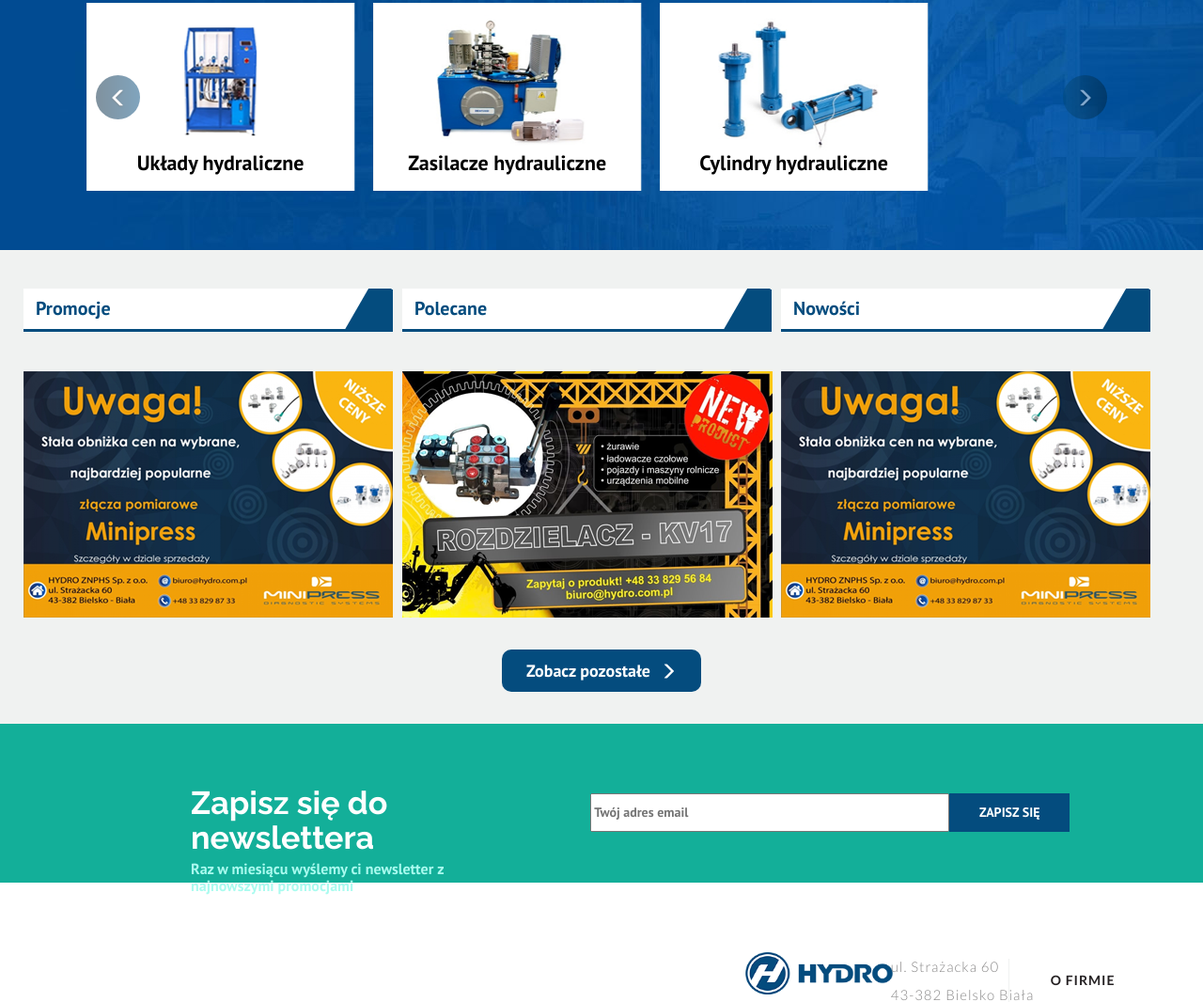
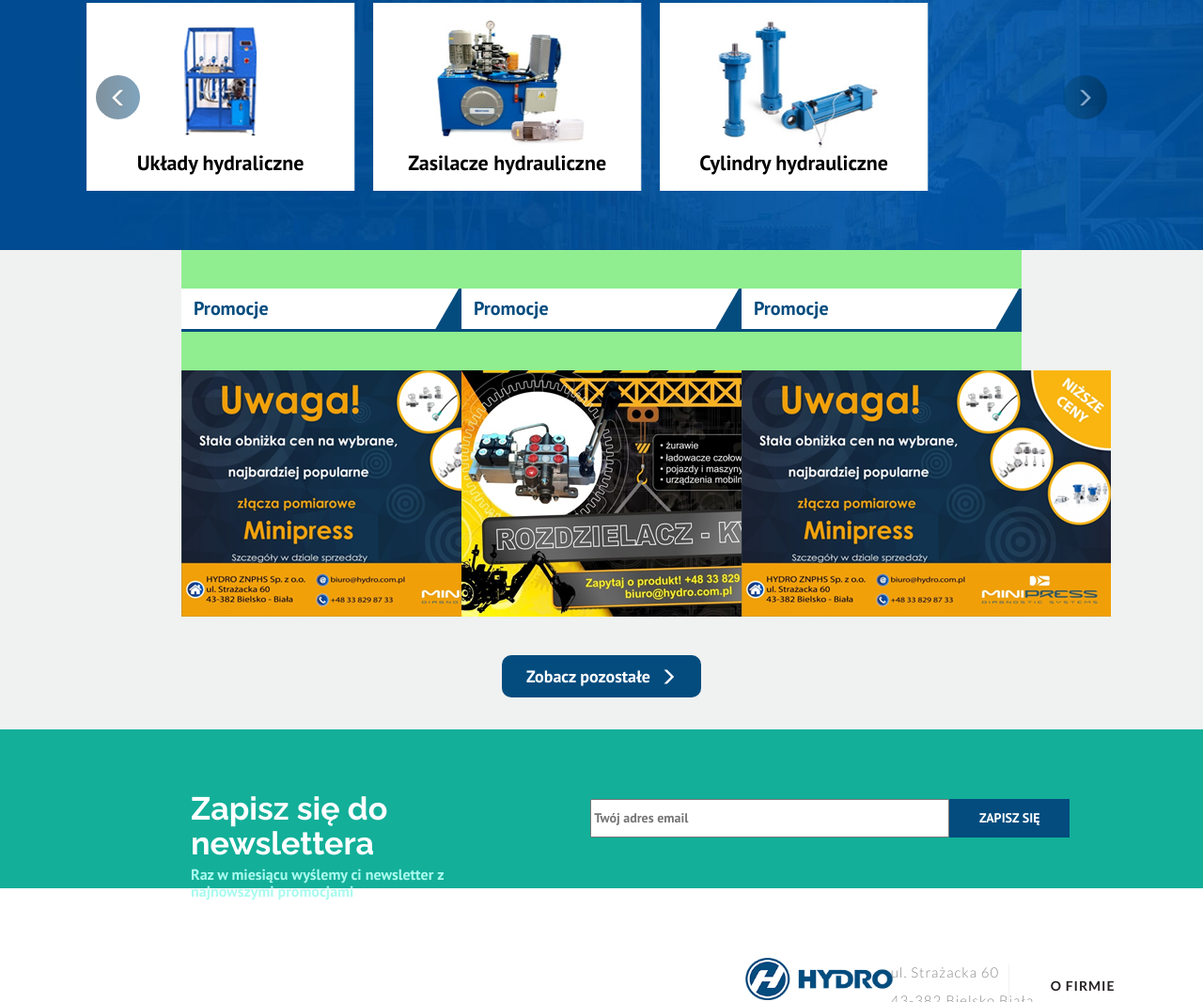
Before and after one commit to jaruto7/hydro, a website: page index.html in a window 1280 px wide. Shown: the part 1875-2941 px from the top of the page at 94% size. Drawn offline with nearby package versions, Linux system fonts and the light colour scheme; a web font is replaced by a local one.

Commit message:
Center list elements in offer section pt2 - in progress

```diff
--- a/index.html
+++ b/index.html
@@ -102,7 +102,8 @@
   <!-- HERO SECTION -->
 
   <div class="hero">
-    <h1 class="hero__title">Największy<br> <span class="hero__span--bold">dostawca hydrauliki<br> siłowej</span> w Polsce</h1>
+    <h1 class="hero__title">Największy<br> <span class="hero__span--bold">dostawca hydrauliki<br> siłowej</span> w
+      Polsce</h1>
     <p class="hero__button--title">
       <a href="#" class="button hero__button">Sprawdź naszą ofertę<span class="hero__arrow-icon glyphicon glyphicon-menu-right"></span></a>
     </p>
@@ -240,23 +241,38 @@
   <div class="offer container">
 
     <ul class="offer-info__list row">
-      <li class="offer-info__item col-md-4 col-sm-4 col-xs-4">
-        <a href="#" class="offer__link"><span class="offer-info--bar">Promocje</span></a></li>
-      <li class="offer-info__item col-md-4 col-sm-4 col-xs-4">
-        <a href="#" class="offer__link"><span class="offer-info--bar">Polecane</span></a></li>
-      <li class="offer-info__item col-md-4 col-sm-4 col-xs-4">
-        <a href="#" class="offer__link"><span class="offer-info--bar">Nowości</span></a></li>
+      <li class="offer-info--space col-md-6 col-xs-12 col-lg-4">
+        <div class="offer-info__item--wrapper">
+          <a href="#" class="offer-info__link"><span class="offer-info--bar">Promocje</span></a>
+        </div>
+      </li>
+      <li class="offer-info--space col-md-6 col-xs-12 col-lg-4">
+        <div class="offer-info__item--wrapper">
+          <a href="#" class="offer-info__link"><span class="offer-info--bar">Promocje</span></a>
+        </div>
+      </li>
+      <li class="offer-info--space col-md-6 col-xs-12 col-lg-4">
+        <div class="offer-info__item--wrapper">
+          <a href="#" class="offer-info__link"><span class="offer-info--bar">Promocje</span></a>
+        </div>
+      </li>
     </ul>
 
-    <ul class="offer-second-info__list row">
-      <li class="offer-second-info__item col-md-4 col-sm-4 col-xs-4">
-        <a href="#" class="second-info__link"><img src="images/layer_50.png" alt="Oferta promocyjna" class="second-info__image"></a>
+    <ul class=" offer-second-info__list row">
+      <li class="offer-second-info--space col-md-6 col-xs-12 col-lg-4">
+        <div class="offer-second-info__item--wrapper">
+          <a href="#" class="offer-second-info__link"><img src="images/layer_50.png" alt="Oferta promocyjna" class="offer-second-info__image"></a>
+        </div>
       </li>
-      <li class="offer-second-info__item col-md-4 col-sm-4 col-xs-4">
-        <a href="#" class="second-info__link"><img src="images/layer_51.png" alt="Oferta promocyjna" class="second-info__image"></a>
+      <li class="offer-second-info--space col-md-6 col-xs-12 col-lg-4">
+        <div class="offer-second-info__item--wrapper">
+          <a href="#" class="offer-second-info__link"><img src="images/layer_51.png" alt="Oferta promocyjna" class="offer-second-info__image"></a>
+        </div>
       </li>
-      <li class="offer-second-info__item col-md-4 col-sm-4 col-xs-4">
-        <a href="#" class="second-info__link"><img src="images/layer_50.png" alt="Oferta promocyjna" class="second-info__image"></a>
+      <li class="offer-second-info--space col-md-6 col-xs-12 col-lg-4">
+        <div class="offer-second-info__item--wrapper">
+          <a href="#" class="offer-second-info__link"><img src="images/layer_50.png" alt="Oferta promocyjna" class="offer-second-info__image"></a>
+        </div>
       </li>
     </ul>
 
@@ -402,7 +418,8 @@
         </ul>
 
         <ul class="footer-header__list">
-              <li class="footer-maker__item navbar-right"><a href="#" class="footer-maker__link">Projekt i wykonanie: ITCENTER</a></li>
+          <li class="footer-maker__item navbar-right">
+            <a href="#" class="footer-maker__link">Projekt i wykonanie: ITCENTER</a></li>
         </ul>
 
       </nav><!-- /.navigation-collapse -->
--- a/sass/_offer.scss
+++ b/sass/_offer.scss
@@ -2,30 +2,32 @@
   background-color: #f0f2f1;
   font-family: "PT Sans", sans-serif;
   font-size: 20px;
+  width: 100%;
 }
 
 .offer-info__list, .offer-second-info__list {
   list-style: none;
-  margin: 0 auto;
-  // width: 78%;
-  padding: 0;
-  left: 0;
-  right: 0;
+  padding: 0 8.9em;
+  // padding: 0;
+  margin: 0;
 }
 
-.offer-info__item  {
+.offer-info--space, .offer-second-info--space {
+  padding: 0;
+  background: lightgreen;
+}
+
+.offer-info__item--wrapper  {
   position: relative;
-
   height: 46px;
-  width: 393px;
+  max-width: 393px;
   background-color: #044c7e;
-  margin-left: 10px;
-  margin-top: 41px;
+  margin: 41px auto 0;
   padding: 0;
   overflow: hidden;
 }
 
-.offer-info__item::after {
+.offer-info__item--wrapper::after {
   position: absolute;
   top: 100%;
   left: 75%;
@@ -51,18 +53,17 @@
   background-color: #ffc600;
 }
 
-.offer__link:hover {
+.offer-info__link:hover {
   text-decoration: none;
 }
 
 // SECOND OFFER COLUMN
 
-.offer-second-info__item {
-  margin-left: 10px;
-  margin-top: 42px;
+.offer-second-info__item--wrapper {
   padding: 0;
   height: 262px;
-  width: 393px;
+  max-width: 393px;
+  margin: 41px auto 0;
 }
 
 .position-button {
@@ -98,90 +99,81 @@
 //   left: 70%;
 // }
 
-@media(min-width: 768px) and (max-width: 991px) {
-  .offer-info__list, .offer-second-info__list {
-    margin-left: 7.4em;
-  }
+// @media(min-width: 768px) and (max-width: 991px) {
+//   .offer-info__list, .offer-second-info__list {
+//     margin-left: 7.4em;
+//   }
 
-  .offer-info__item, .offer-second-info__item {
-    margin-left: 18px;
-  }
+//   .offer-info__item, .offer-second-info__item {
+//     margin-left: 18px;
+//   }
 
-  .offer-info__item, .second-info__image {
-    width: 378px;
-  }
+//   .offer-info__item, .offer-second-info__image {
+//     width: 378px;
+//   }
 
-  .offer-second-info__item {
-    width: 41.2%;
-    height: 255px;
-  }
+//   .offer-second-info__item {
+//     // width: 41.2%;
+//     height: 255px;
+//   }
 
-  .offer-info__item::after {
-    left: 68%;
-  }
+//   .offer-info__item::after {
+//     left: 68%;
+//   }
 
-  .offer-info__item, .second-info__image {
-    width: 300px;
-  }
+//   .offer-info__item, .offer-second-info__image {
+//     // width: 300px;
+//   }
 
-  .offer-second-info__item {
-    width: 40.3%;
-    height: 203px;
-  }
-}
+//   .offer-second-info__item {
+//     // width: 40.3%;
+//     // height: 203px;
+//   }
+// }
 
 @media(min-width: 992px) and (max-width: 1199px) {
+
   .offer-info__list, .offer-second-info__list {
-    // margin-left: 5.4em;
+    // flex-direction: column;
+    // align-items: center;
 
   }
 
-  .offer-info__item, .offer-second-info__item {
-    // margin-left: 18px;
+  .offer-info__list, .offer-second-info__list {
+    // padding: 0 1.5em;
   }
 
-  .offer-info__item, .second-info__image {
-    // width: 378px;
-  }
+  // .offer-info__item, .offer-second-info__item {
+  //   // width: 20%;
+  // }
 
-  .offer-second-info__item {
-    // width: 41.2%;
-    height: 255px;
-  }
+  // .offer-info__item, .offer-second-info__image {
+  //   width: 378px;
 
-  .offer-info__item::after {
-    left: 75%;
-  }
+  // }
 
-  .offer-info__item, .second-info__image {
-    // width: 300px;
-  }
+  // .offer-second-info__item {
+  //   // width: 41.2%;
+  //   height: 255px;
+  // }
 
-  .offer-second-info__item {
-    // width: 37%;
-    height: 265px;
-  }
+  // .offer-info__item::after {
+  //   left: 75%;
+  // }
+
+  // .offer-info__item, .offer-second-info__image {
+  //   // width: 300px;
+
+  // }
+
+  // .offer-second-info__item {
+
+  //   // height: 265px;
+  // }
 }
 
 @media(min-width: 1200px) {
-  .offer.container {
-    width: 100%;
-  }
-  .offer-info__list.row, .offer-second-info__list {
-    // margin-left: 5.8em;
-    margin: 0 auto;
-  }
-
-  .offer-info__item, .offer-second-info__item {
-    // margin-left: 30px;
-  }
-
-  .offer-info__item, .second-info__image {
-    // width: 378px;
-  }
-
   .offer-second-info__item {
-    // width: 30%;
-    height: 255px;
+    // height: 255px;
   }
 }
```
Also changed, not shown: css/style.css. Lines whose indentation alone changed are shown as unchanged.
